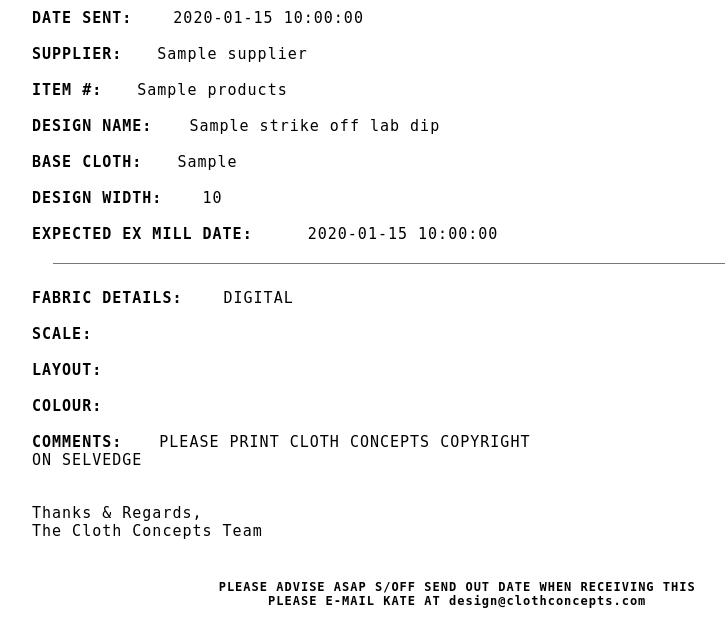
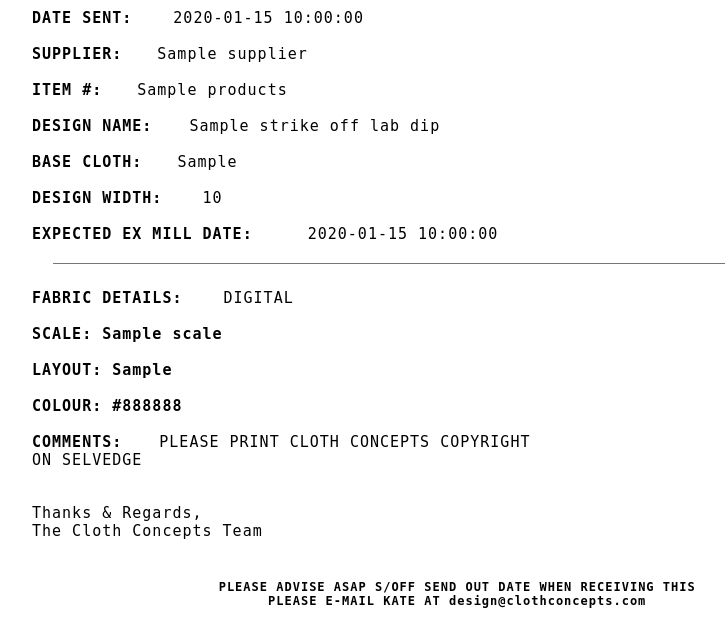
Before and after one commit to v2-software-pty-ltd/cloth-concepts-pdf-generator, a Flask app: template templates/strike_off.html in a window 1280 px wide. Shown: the part 319-936 px from the top of the page, without its empty margins (106-831 px from the left). Run offline with Flask 2, Linux system fonts and the light colour scheme; the template is opened without the code that fills it: most values are stand-ins (such as "Sample title", 1, 10 or a date in 2020).

Commit message:
Add scale, layout, colour back in

```diff
--- a/templates/strike_off.html
+++ b/templates/strike_off.html
@@ -109,17 +109,17 @@
           </tr>
           <tr>
             <td>
-             <strong> SCALE:</strong>
+             <strong> SCALE: {{data["strike_off_lab_dip"]["Scale"]}}</strong>
             </td>
           </tr>
           <tr>
             <td>
-             <strong> LAYOUT:</strong>
+             <strong> LAYOUT: {{data["strike_off_lab_dip"]["Artwork_Layout"]}} </strong>
             </td>
           </tr>
           <tr>
             <td>
-             <strong> COLOUR:</strong>
+             <strong> COLOUR: {{data["strike_off_lab_dip"]["Pantone_Colour_s"]}}</strong>
             </td>
           </tr>
           <tr>
```
